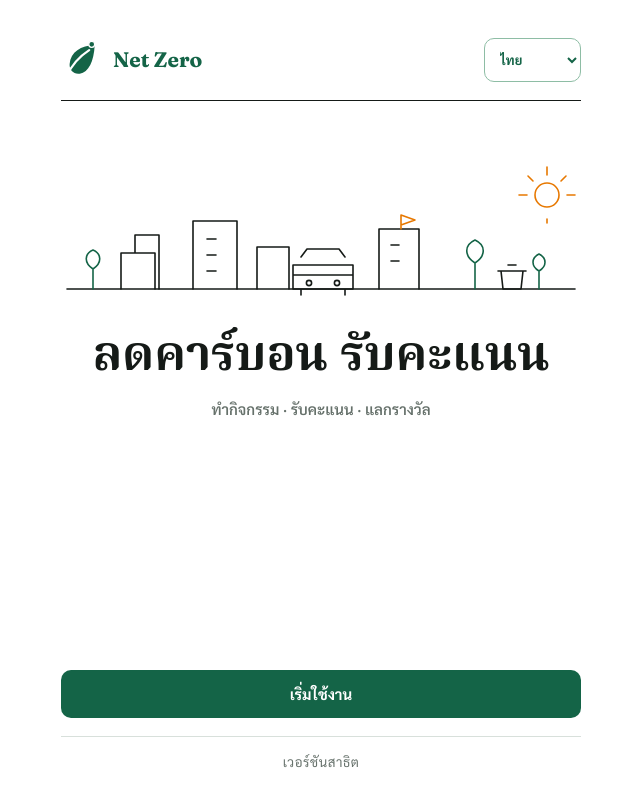
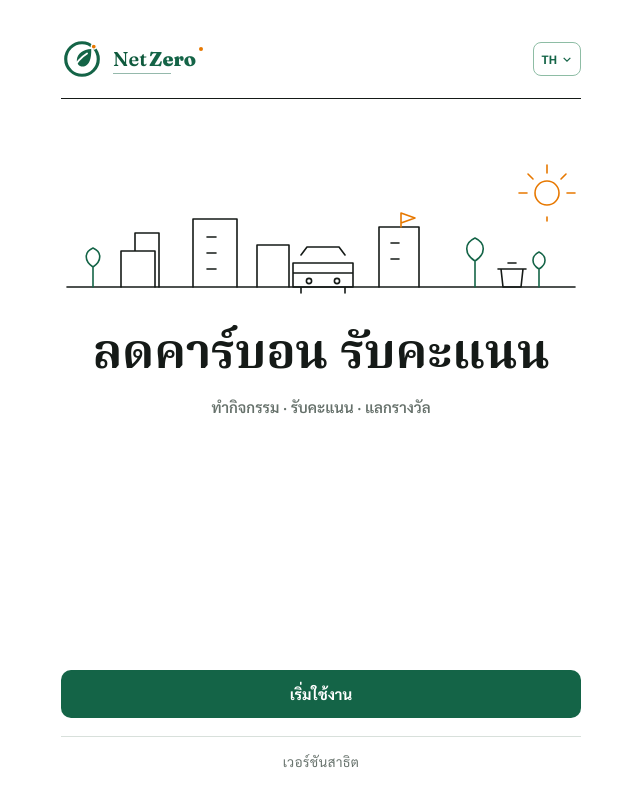
Before and after one commit to umyunsang/Net-Zero, a React (Vite) app in the folder apps/web/: page / in a window 1280 px wide. Shown: the whole page, without its empty margins (319-959 px from the left). Built offline with nearby package versions, Linux system fonts and the light colour scheme.

Commit message:
feat(web): unify brand and Fable activity experience

```diff
--- a/apps/web/src/consumer/ConsumerApp.tsx
+++ b/apps/web/src/consumer/ConsumerApp.tsx
@@ -132,10 +132,16 @@ function BalanceModule({ points, reward }: { points: number; reward?: Reward })
   );
 }
 
-function ActivityScene({ activity }: { activity: Activity }) {
+const compactSceneViewBox: Record<Activity, string> = {
+  bus: "88 8 226 74",
+  recycling: "216 8 142 74",
+  tree: "188 8 100 74",
+};
+
+function ActivityScene({ activity, compact = false }: { activity: Activity; compact?: boolean }) {
   return (
-    <span className={`activity-scene ${activity}`} aria-hidden="true">
-      <svg viewBox="0 0 360 82">
+    <span className={`activity-scene ${activity}${compact ? " compact-scene" : ""}`} aria-hidden="true">
+      <svg viewBox={compact ? compactSceneViewBox[activity] : "0 0 360 82"} preserveAspectRatio="xMidYMid meet">
         <path d="M2 72h356M34 72V51m0 0c-14-9-14-24 0-31 14 7 14 22 0 31Zm274 21V48m0 0c-12-8-12-21 0-27 12 6 12 19 0 27Z" />
         {activity === "bus" && <><rect x="116" y="42" width="96" height="28" rx="5"/><circle cx="135" cy="71" r="8"/><circle cx="193" cy="71" r="8"/><path d="M126 49h65M212 54h17v16M256 72V39h25v33M264 49h6M264 59h6"/></>}
         {activity === "recycling" && <><path d="M238 30h48l-4 42h-40l-4-42Zm-6 0h60M252 20h20M252 48l9-9 8 9M269 48l-8 9-9-9"/><path d="M304 37h15v35h-15zM325 47h20v25h-20z"/></>}
@@ -154,7 +160,7 @@ function ActivityRow({ activity, onClick, compact = false }: { activity: Activit
       <span className="activity-icon"><ActivityIcon activity={activity} /></span>
       <span className="activity-row-copy"><strong>{copy.title}</strong><small>{copy.detail}</small>{!compact && <em>{copy.reward}</em>}</span>
       <Icon className="chevron" name="chevron" />
-      {!compact && <ActivityScene activity={activity} />}
+      <ActivityScene activity={activity} compact={compact} />
     </button>
   );
 }
@@ -564,7 +570,7 @@ function WalletScreen({ onOpenVoucher, refreshKey }: { onOpenVoucher: (voucher:
       api<Voucher[] | { items: Voucher[] }>("/rewards/vouchers"),
       api<DashboardData>("/dashboard"),
     ]).then(([rewards, result, dashboard]) => {
-      setCatalog(rewards.items);
+      setCatalog([...rewards.items].sort((left, right) => left.pointsCost - right.pointsCost || left.rewardId.localeCompare(right.rewardId)));
       setVouchers(Array.isArray(result) ? result : result.items);
       setBalance(dashboard.points);
       setState("success");
--- a/apps/web/src/i18n.tsx
+++ b/apps/web/src/i18n.tsx
@@ -1,4 +1,4 @@
-import { createContext, type ReactNode, useContext, useEffect, useMemo, useState } from "react";
+import { createContext, type ReactNode, useContext, useEffect, useMemo, useRef, useState } from "react";
 import { getStoredLanguage, LANGUAGE_STORAGE_KEY, localeByLanguage, translate, type Language } from "./localization";
 
 type I18nValue = {
@@ -9,6 +9,12 @@ type I18nValue = {
 };
 
 const I18nContext = createContext<I18nValue | null>(null);
+const languageCodes: Record<Language, string> = { th: "TH", en: "EN", ko: "KO" };
+const languageOptions: Array<{ value: Language; label: string }> = [
+  { value: "th", label: "ไทย" },
+  { value: "en", label: "EN" },
+  { value: "ko", label: "한국어" },
+];
 
 export function I18nProvider({ children }: { children: ReactNode }) {
   const [language, setLanguageState] = useState<Language>(getStoredLanguage);
@@ -36,14 +42,54 @@ export function useI18n(): I18nValue {
 
 export function LanguageSwitcher({ compact = false }: { compact?: boolean }) {
   const { language, setLanguage, t } = useI18n();
+  const [open, setOpen] = useState(false);
+  const rootRef = useRef<HTMLDivElement | null>(null);
+
+  useEffect(() => {
+    if (!open) return;
+    const closeOnOutsidePress = (event: PointerEvent) => {
+      if (!rootRef.current?.contains(event.target as Node)) setOpen(false);
+    };
+    const closeOnEscape = (event: KeyboardEvent) => {
+      if (event.key === "Escape") setOpen(false);
+    };
+    document.addEventListener("pointerdown", closeOnOutsidePress);
+    document.addEventListener("keydown", closeOnEscape);
+    return () => {
+      document.removeEventListener("pointerdown", closeOnOutsidePress);
+      document.removeEventListener("keydown", closeOnEscape);
+    };
+  }, [open]);
+
   return (
-    <label className={`language-switcher${compact ? " compact" : ""}`}>
-      <span className="sr-only">{t("ภาษา")}</span>
-      <select aria-label={t("ภาษา")} value={language} onChange={(event) => setLanguage(event.target.value as Language)}>
-        <option value="th">ไทย</option>
-        <option value="en">EN</option>
-        <option value="ko">한국어</option>
-      </select>
-    </label>
+    <div ref={rootRef} className={`language-switcher${compact ? " compact" : ""}`}>
+      <button
+        className="language-trigger"
+        type="button"
+        aria-label={t("ภาษา")}
+        aria-haspopup="menu"
+        aria-expanded={open}
+        onClick={() => setOpen((current) => !current)}
+      >
+        <span>{languageCodes[language]}</span>
+        <svg viewBox="0 0 12 8" aria-hidden="true"><path d="m2 2 4 4 4-4" /></svg>
+      </button>
+      {open && (
+        <div className="language-menu" role="menu" aria-label={t("ภาษา")}>
+          {languageOptions.map((option) => (
+            <button
+              key={option.value}
+              type="button"
+              role="menuitemradio"
+              aria-checked={language === option.value}
+              onClick={() => { setLanguage(option.value); setOpen(false); }}
+            >
+              <span>{option.label}</span>
+              {language === option.value && <span aria-hidden="true">✓</span>}
+            </button>
+          ))}
+        </div>
+      )}
+    </div>
   );
 }
--- a/apps/web/src/ui.tsx
+++ b/apps/web/src/ui.tsx
@@ -67,12 +67,13 @@ export function ActivityIcon({ activity, ...props }: { activity: Activity } & Om
 export function BrandMark({ compact = false }: { compact?: boolean }) {
   return (
     <span className="brand-mark" aria-label="Net Zero">
-      <svg viewBox="0 0 38 38" aria-hidden="true">
-        <path d="M30.5 5.5C18 6 8.7 11.8 7.8 22.7c-.4 5.4 3.8 9.6 9.2 8.7 8.1-1.3 12.7-10.7 13.5-25.9Z" fill="currentColor"/>
-        <path d="M5.5 33C10.2 22.4 16 16.2 25.5 10" fill="none" stroke="white" strokeWidth="2" strokeLinecap="round"/>
-        <circle cx="27.8" cy="4.8" r="2.7" fill="currentColor" stroke="white" strokeWidth="1.2"/>
+      <svg className="brand-symbol" viewBox="0 0 40 40" aria-hidden="true">
+        <circle cx="20" cy="20" r="15.5" fill="none" stroke="currentColor" strokeWidth="3" />
+        <path d="M28.8 10.5c-7.9.4-13.1 4.3-13.7 10.3-.4 4.1 2.8 7.2 6.8 6.3 5-1.1 7.2-7.2 6.9-16.6Z" fill="currentColor" />
+        <path d="M11.3 29.8c3.7-7.1 7.5-11.4 13.5-15.1" fill="none" stroke="white" strokeWidth="1.8" strokeLinecap="round" />
+        <circle className="brand-accent" cx="31.2" cy="8.2" r="2.4" />
       </svg>
-      {!compact && <strong>Net Zero</strong>}
+      {!compact && <strong className="brand-wordmark"><span>Net</span>{" "}<span>Zero</span></strong>}
     </span>
   );
 }
```
